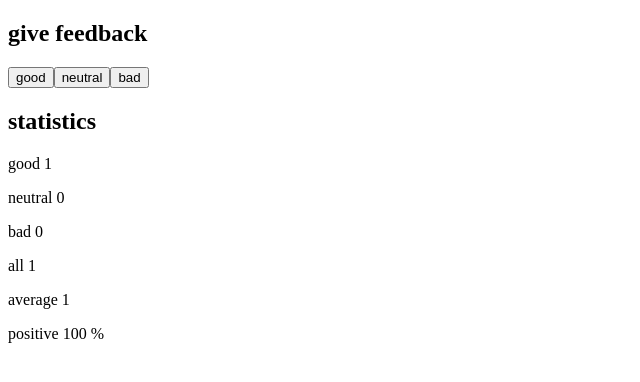
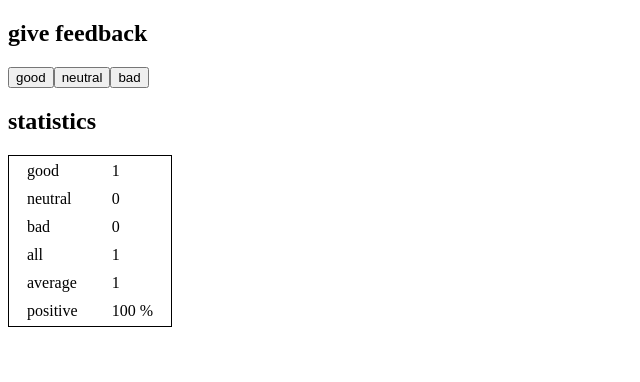
Before and after one commit to hmaurus/fullstackopen, a React (Vite) app in the folder exercises/part1/unicafe/: page / in a window 1280 px wide. Both pictures are taken after a click on the button "good". Shown: the top 382 px of the page, without its empty margins (0-640 px from the left). Built offline with nearby package versions, Linux system fonts and the light colour scheme.

Commit message:
chore: 1.11 unicafe step 6

```diff
--- a/exercises/part1/unicafe/src/App.jsx
+++ b/exercises/part1/unicafe/src/App.jsx
@@ -17,19 +17,41 @@ const Statistic = ({ good, neutral, bad }) => {
   return (
     <>
       <h2>statistics</h2>
-      <StatisticLine text='good' value={good} />
-      <StatisticLine text='neutral' value={neutral} />
-      <StatisticLine text='bad' value={bad} />
-      <p>all {good + neutral + bad}</p>
-      <p>average {(good - bad) / (good + neutral + bad)}</p>
-      <p>positive {good / (good + neutral + bad) * 100} %</p>
+      <table style={{ border: '1px solid black' }}>
+        <tbody>
+          <tr>
+            <StatisticLineTable text='good' value={good} />
+          </tr>
+          <tr>
+            <StatisticLineTable text='neutral' value={neutral} />
+          </tr>
+          <tr>
+            <StatisticLineTable text='bad' value={bad} />
+          </tr>
+          <tr>
+            <td style={{ padding: '4px 16px' }}>all</td>
+            <td style={{ padding: '4px 16px' }}>{good + neutral + bad}</td>
+          </tr>
+          <tr>
+            <td style={{ padding: '4px 16px' }}>average</td>
+            <td style={{ padding: '4px 16px' }}>{(good - bad) / (good + neutral + bad)}</td>
+          </tr>
+          <tr>
+            <td style={{ padding: '4px 16px' }}>positive</td>
+            <td style={{ padding: '4px 16px' }}>{good / (good + neutral + bad) * 100} %</td>
+          </tr>
+        </tbody>
+      </table>
     </>
   )
 }}
 
-const StatisticLine = ({ text, value }) => {
+const StatisticLineTable = ({ text, value }) => {
   return (
-    <p>{text} {value}</p>
+    <>
+      <td style={{ padding: '4px 16px' }}>{text}</td>
+      <td style={{ padding: '4px 16px' }}>{value}</td>
+    </>
   )
 }
 
```
